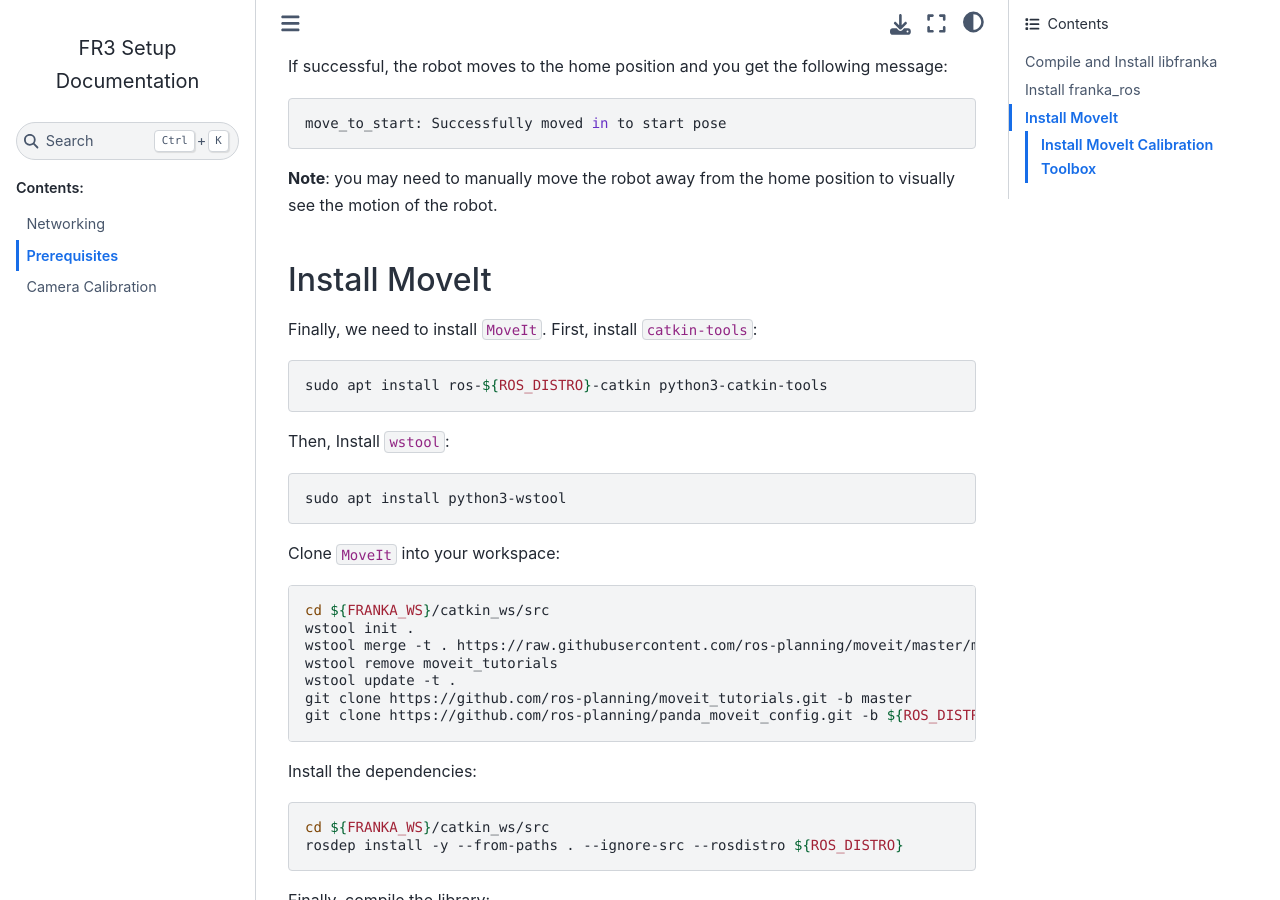
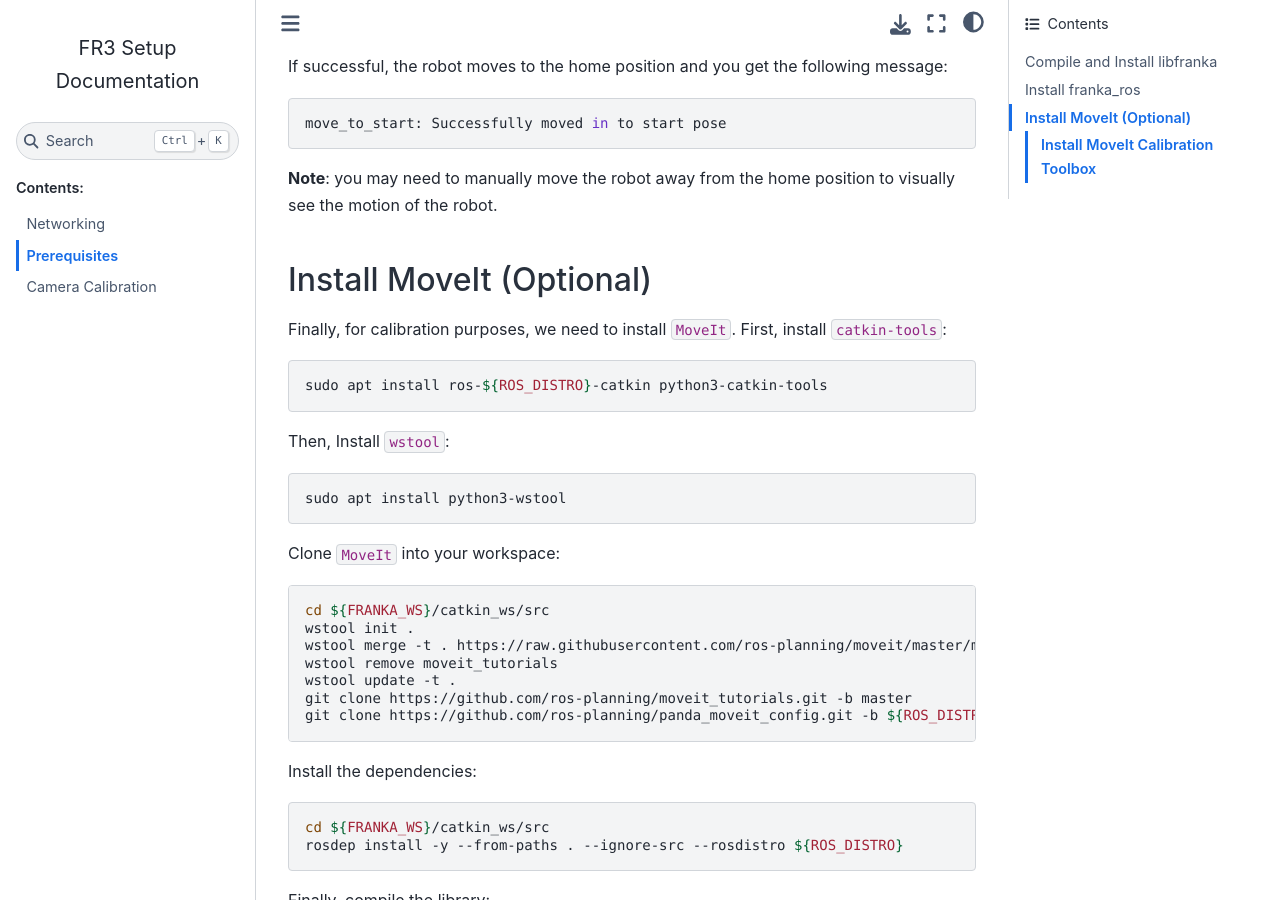
Before and after one commit to BolunDai0216/FR3Setup, a Sphinx documentation site: the page built from docs/source/prerequisites/index.md, in a window 1280 px wide and 900 px high, scrolled down 2120 px. Built offline with Sphinx 7.4.7 and the Sphinx Book theme 1.1.4, drawn with Linux system fonts in a browser that asks for light colours.

Commit message:
updated docs

````diff
--- a/docs/source/prerequisites/index.md
+++ b/docs/source/prerequisites/index.md
@@ -100,9 +100,9 @@
 
 **Note**: you may need to manually move the robot away from the home position to visually see the motion of the robot.
 
-## Install MoveIt
+## Install MoveIt (Optional)
 
-Finally, we need to install `MoveIt`. First, install `catkin-tools`:
+Finally, for calibration purposes, we need to install `MoveIt`. First, install `catkin-tools`:
 
 ```bash
 sudo apt install ros-${ROS_DISTRO}-catkin python3-catkin-tools
````
